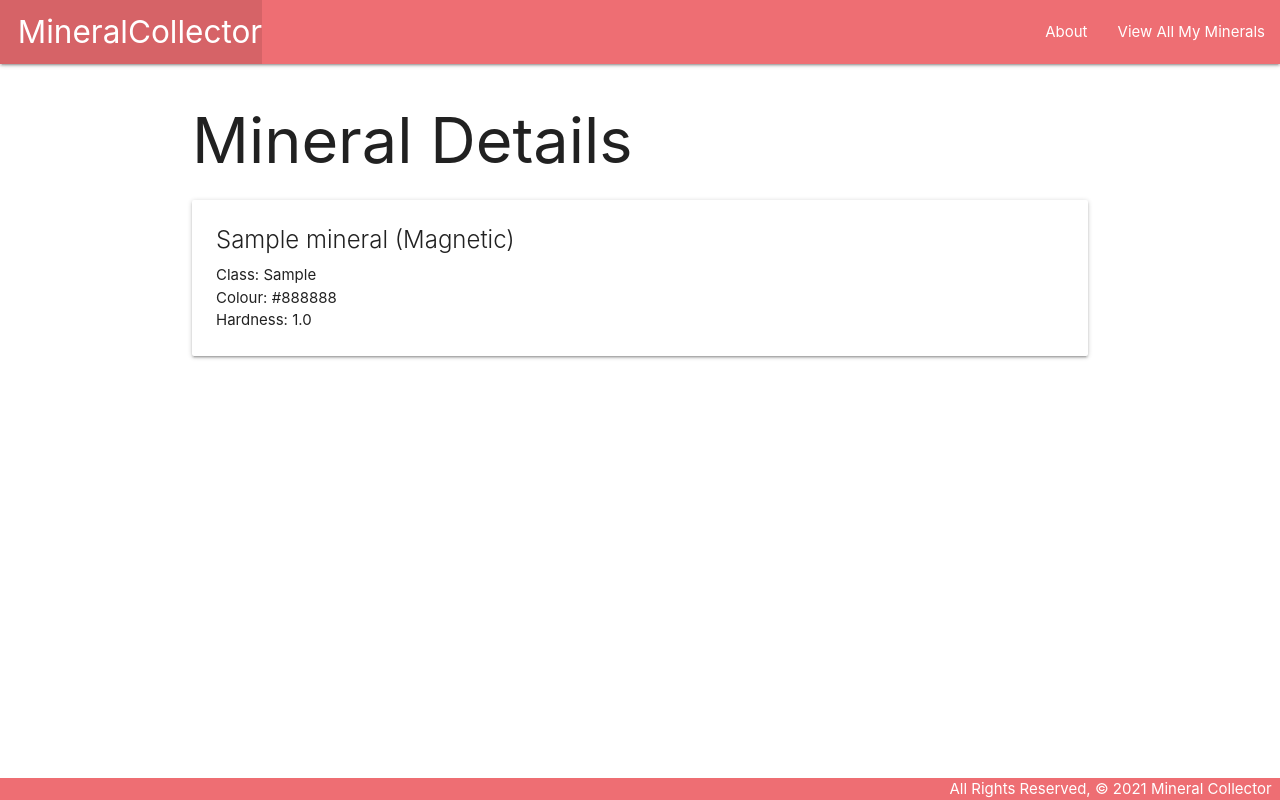
After one commit to mattius9/mineralcollector, a Django app: page /minerals/1/ in a window 1280 px wide. The commit adds this page. Run offline with Django 3.2, Linux system fonts and the light colour scheme; tables that the repository leaves empty hold one stand-in row (values such as "Sample post"); parts of the project's set-up code (start-up, migrations or seed data) failed here and were passed over.

Commit message:
add detail view

```diff
--- a/main_app/models.py
+++ b/main_app/models.py
@@ -9,3 +9,6 @@ class Mineral(models.Model):
     colour = models.CharField(max_length=100)
     hardness = models.FloatField(validators=[MinValueValidator(0.0),MaxValueValidator(10.0)])
     magnetic = models.BooleanField(default=False)
+
+    def __str__(self):
+        return self.name
--- a/main_app/templates/base.html
+++ b/main_app/templates/base.html
@@ -18,8 +18,8 @@
           <li><a href="/" class="left brand-logo">&nbsp;&nbsp;MineralCollector</a></li>
         </ul>
         <ul class="right">
-          <li><a href="/about">About</a></li>
-          <li><a href="/minerals">View All My Minerals</a></li>
+          <li><a href="{% url 'about' %}">About</a></li>
+          <li><a href="{% url 'index' %}">View All My Minerals</a></li>
         </ul>
       </div>
     </nav>
--- /dev/null
+++ b/main_app/templates/minerals/detail.html
@@ -0,0 +1,20 @@
+{% extends 'base.html' %}
+{% block content %}
+
+<h1>Mineral Details</h1>
+
+<div class="card">
+    <div class="card-content">
+        <span class="card-title">
+            {{ mineral.name }}
+            {% if mineral.magnetic %}
+            (Magnetic)
+            {% endif %}
+        </span>
+        <p>Class: {{ mineral.m_class }}</p>
+        <p>Colour: {{ mineral.colour }}</p>
+        <p>Hardness: {{ mineral.hardness }}</p>
+    </div>
+</div>
+
+{% endblock %}
--- a/main_app/templates/minerals/index.html
+++ b/main_app/templates/minerals/index.html
@@ -5,6 +5,7 @@
 
 {% for mineral in minerals %}
   <div class="card">
+    <a href=" {% url 'detail' mineral.id %}">
         <div class="card-content">
             <span class="card-title">
                 {{ mineral.name }}
@@ -17,6 +18,8 @@
             <p>Hardness: {{ mineral.hardness }}</p>
 
         </div>
+    </a>
+
   </div>
 {% endfor %}
 
--- a/main_app/urls.py
+++ b/main_app/urls.py
@@ -1,8 +1,11 @@
 from django.urls import path
 from . import views
+from main_app.views import MineralList
 
 urlpatterns = [
     path('', views.home, name='home'),
     path('about/', views.about, name='about'),
-    path('minerals/', views.minerals_index, name='index')
+    path('minerals/', views.minerals_index, name='index'),
+    # path('minerals/', MineralList.as_view(), name='index'),
+    path('minerals/<int:mineral_id>/', views.minerals_detail, name='detail'),
 ]
--- a/main_app/views.py
+++ b/main_app/views.py
@@ -1,25 +1,10 @@
 from django.shortcuts import render
+from django.views.generic import ListView
 from .models import Mineral
 
+
+
 # Create your views here.
-
-# Temporary Dataset
-
-# class Mineral:
-#     def __init__(self,name,m_class,colour,hardness,magnetic=False):
-#         self.name = name
-#         self.m_class = m_class
-#         self.colour = colour
-#         self.hardness = hardness
-#         self.magnetic = magnetic
-
-# minerals = [
-#     Mineral('Amethyst', 'tectosilicate', 'violet', 7 ),
-#     Mineral('Pyrite', 'sulfide', 'brass', 6),
-#     Mineral('Cinnabar', 'sulfide', 'brown-red', 2),
-#     Mineral('Chromite', 'oxide', 'brown-black',5.5 ,True)
-# ]
-
 
 def home(request):
     return render(request, 'home.html')
@@ -30,3 +15,7 @@ def about(request):
 def minerals_index(request):
     minerals = Mineral.objects.all()
     return render(request, 'minerals/index.html', {'minerals': minerals})
+
+def minerals_detail(request, mineral_id):
+    mineral = Mineral.objects.get(id=mineral_id)
+    return render(request, 'minerals/detail.html', {'mineral':mineral})
```
Lines whose indentation alone changed are shown as unchanged.
